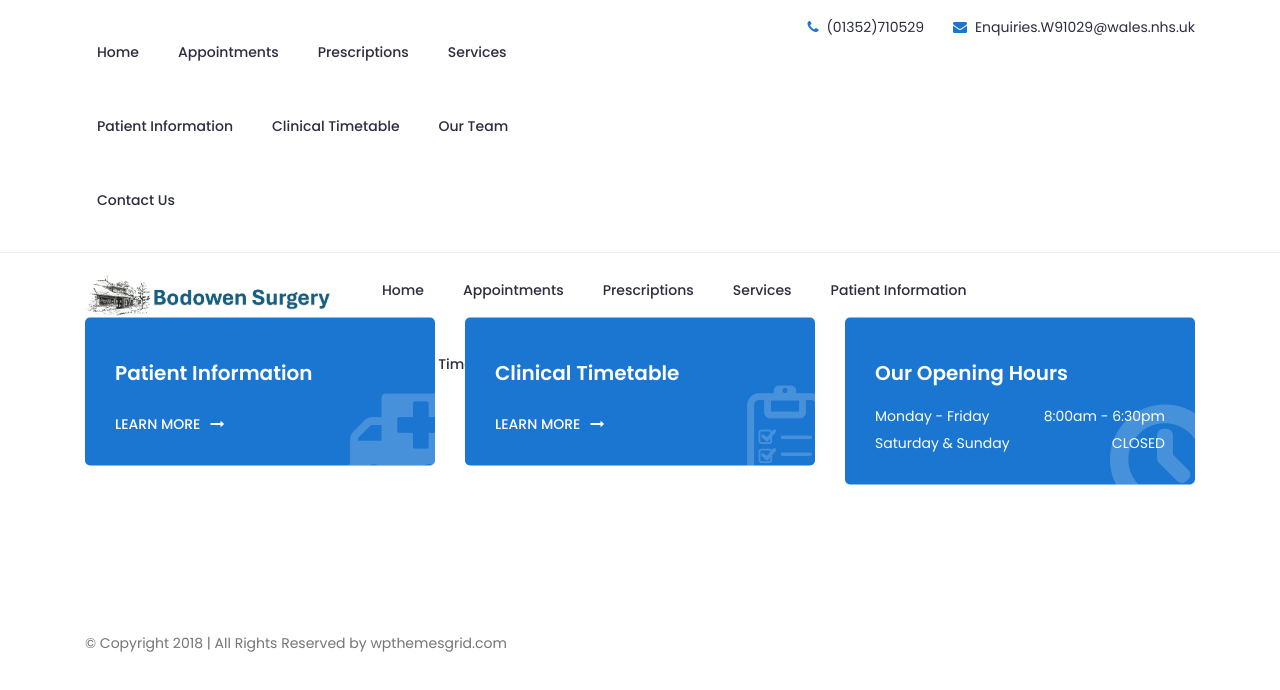
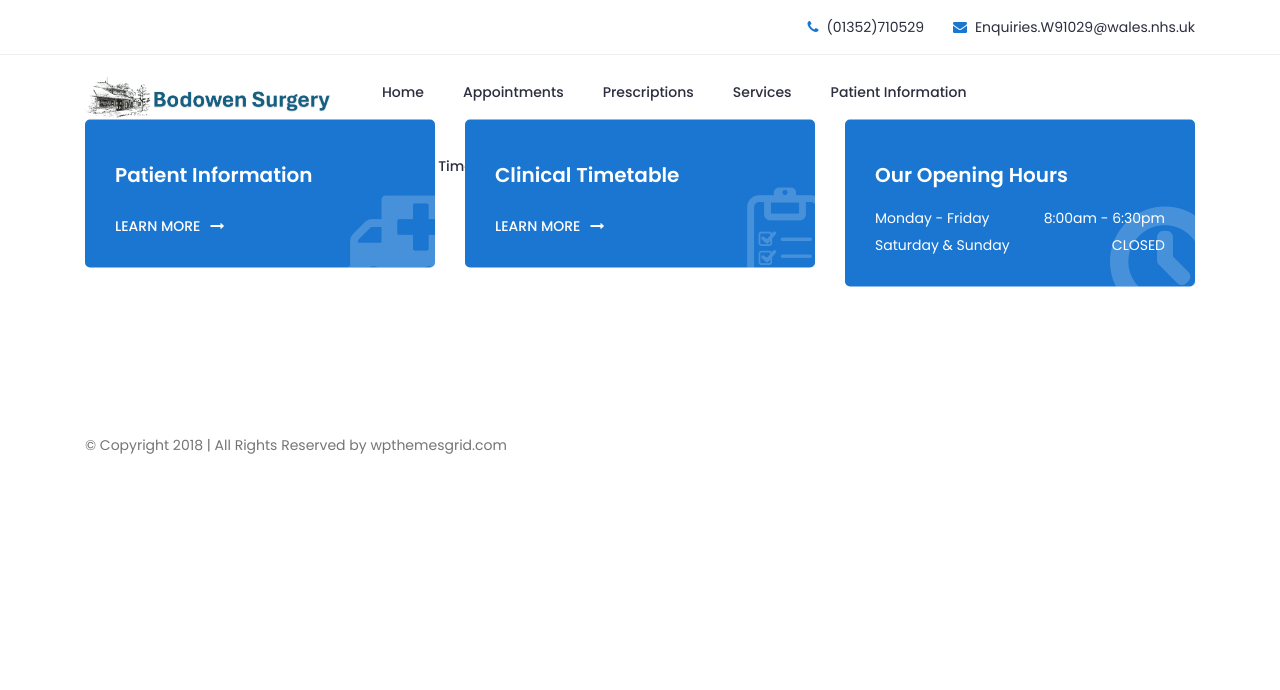
Before and after one commit to Compendula/bodowensurgery.co.uk, a plain HTML site: page index.html in a window 1280 px wide. Drawn offline with Linux system fonts and the light colour scheme; a script that the page names is missing.

Commit message:
Update index.html

```diff
--- a/index.html
+++ b/index.html
@@ -71,25 +71,7 @@
 					<div class="row">
 						<div class="col-lg-6 col-md-5 col-12">
 							<!-- Contact -->
-							<ul class="nav menu">
 
-    <li><a href="index.html">Home</a></li>
-
-    <li><a href="appointments.html">Appointments</a></li>
-
-    <li><a href="prescriptions.html">Prescriptions</a></li>
-
-    <li><a href="services.html">Services</a></li>
-
-    <li><a href="patient_information.html">Patient Information</a></li>
-
-    <li><a href="Clinical-timetable.html">Clinical Timetable</a></li>
-
-    <li><a href="meet-the-team.html">Our Team</a></li>
-
-    <li><a href="contact.html">Contact Us</a></li>
-
-</ul>
 							<!-- End Contact -->
 						</div>
 						<div class="col-lg-6 col-md-7 col-12">
```
